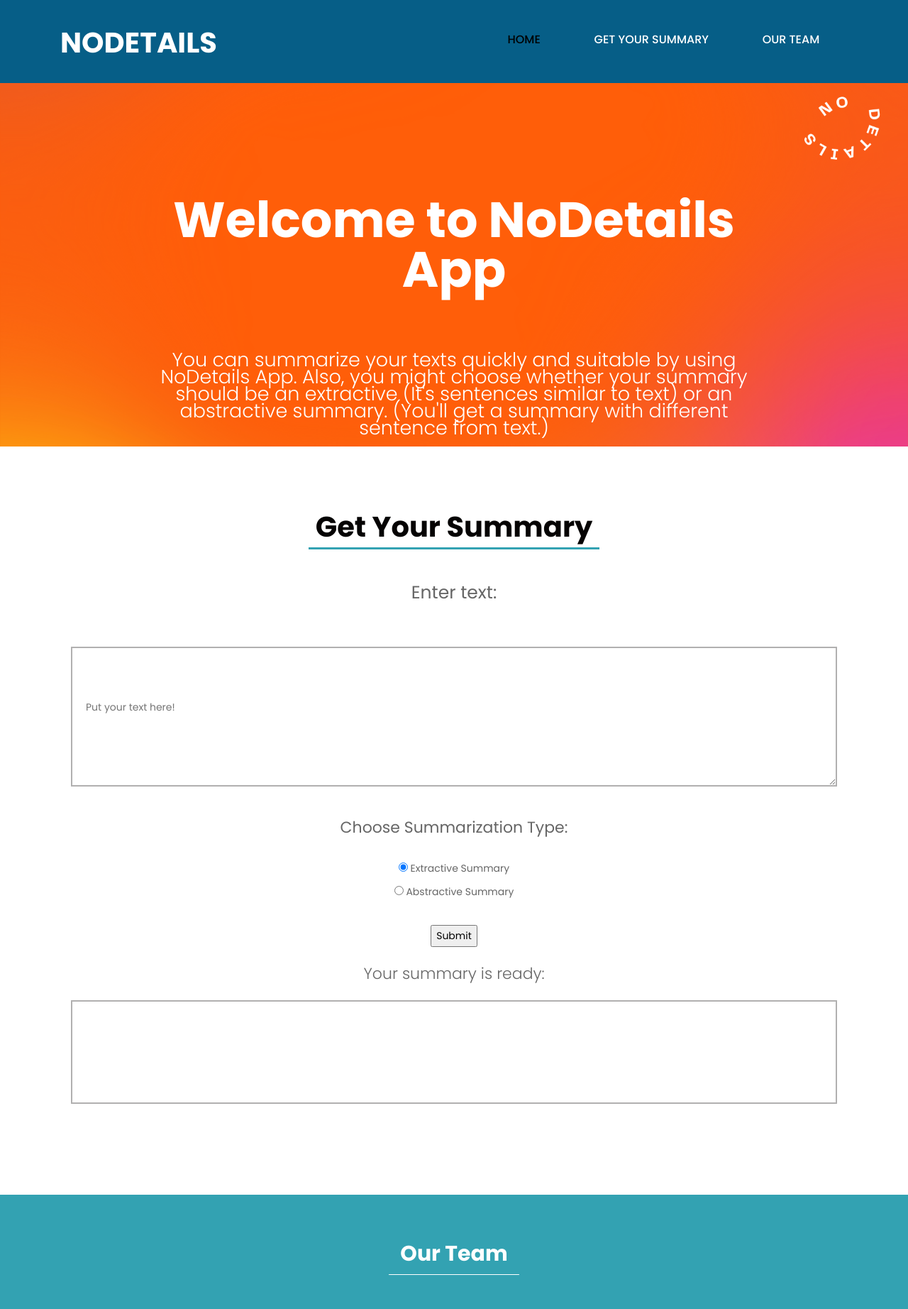
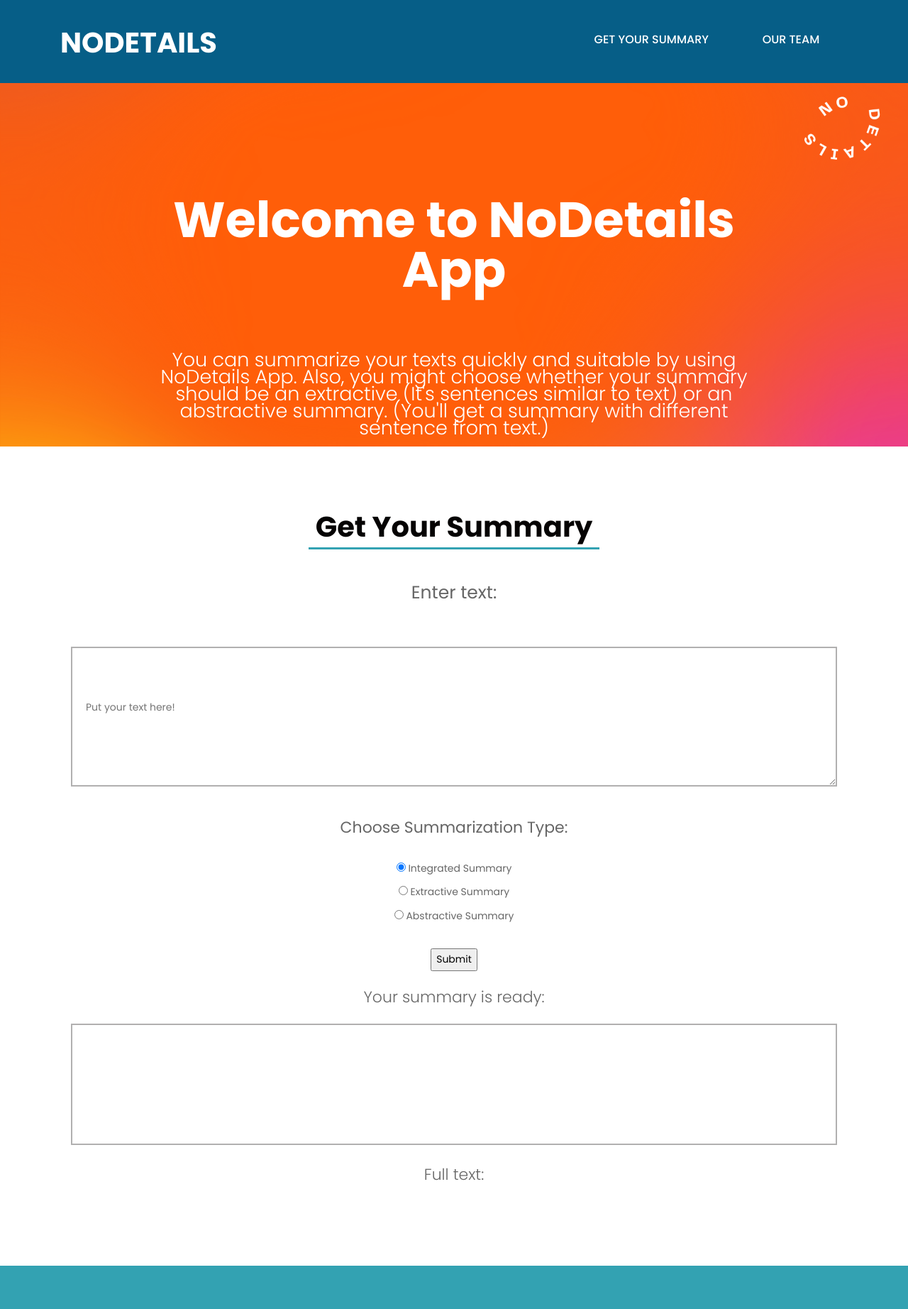
Before and after one commit to bozdogan/nodetails-website, a Flask app: page / in a window 1280 px wide. Shown: the top 1844 px of the page at 71% size. Run offline with Flask 2, Linux system fonts and the light colour scheme; some libraries are stand-ins or nearby versions.

Commit message:
websiteee!!1

```diff
--- a/app.py
+++ b/app.py
@@ -1,11 +1,12 @@
+import sys
 from flask import Flask, render_template, request
 import requests
+import json
 
 def call_api(api_url, data):
     response = requests.post(api_url, data=data)
-
     if response.status_code == 200:
-        return response.json()["summary"]
+        return response.json()
     else:
         print("\n\n===RESPONSE===\n"+str(response.text)+"\n")
 
@@ -16,14 +17,47 @@ app = Flask(__name__)
 def index():
     if request.method == "POST":
         data = request.form
-        print(type(request.form))
-        summary = call_api("http://127.0.0.1:5000/sum", data)
-        summary = call_api("http://127.0.0.1:5000/sum", data)
+        response = call_api(API_URL + "/sum", data)
 
-        return render_template("index.html", summary=summary)
+        text = ""
+        text_display = ""
+        summary = ""
+        extended_summary = ""
+
+        if response:
+            if "reference" in response:
+                text_display = []
+                for k, v in response["sentences"].items():
+                    text_display.append(f'<a class="referenced" name="ref{k}">{v}</a>')
+                text_display = " ".join(text_display)
+
+                sum_linked = []
+                for ref in response["reference"]:
+                    sum_linked.append(f'<a href="#ref{ref}">{response["sentences"][ref]}</a>')
+                extended_summary = " ".join(sum_linked)
+            elif "summary" in response:
+                summary = response["summary"]
+
+            # if "extended_summary" in response:
+            #     extended_summary = response["extended_summary"]
+
+
+            text = data["text"]
+            text = json.dumps(response)
+        else:
+            text = "Server unavailable"
+
+        return render_template("index.html",
+                               text=text,
+                               summary=summary,
+                               extended_summary=extended_summary,
+                               text_display=text_display)
     else:
         return render_template("index.html")
 
 
 if __name__ == "__main__":
+    API_URL = sys.argv[1] if len(sys.argv) > 1 else "http://127.0.0.1:5000"
+    print("API URL: %s\n" % API_URL)
+
     app.run(port=5001, debug=True)
--- a/static/css/stil.css
+++ b/static/css/stil.css
@@ -0,0 +1,7 @@
+a.referenced:target{
+	background-color: #ff0;
+}
+
+.carousel-inner{
+	max-height: 800px;
+}
--- /dev/null
+++ b/static/js/betik.js
@@ -0,0 +1,18 @@
+var mybutton = document.getElementById("backtotop");
+
+// When the user scrolls down 20px from the top of the document, show the button
+window.onscroll = function() {scrollFunction()};
+
+function scrollFunction() {
+  if (document.body.scrollTop > 850 || document.documentElement.scrollTop > 850) {
+    mybutton.style.display = "block";
+  } else {
+    mybutton.style.display = "none";
+  }
+}
+
+// When the user clicks on the button, scroll to the top of the document
+function topFunction() {
+  document.body.scrollTop = 215;
+  document.documentElement.scrollTop = 215;
+}
--- a/templates/index.html
+++ b/templates/index.html
@@ -52,7 +52,7 @@
           <div class="col-xl-3 col-lg-3 col-md-3 col-sm-3 col logo_section">
             <div class="full">
               <div class="center-desk">
-                <div class="logo"> <a href="index.html">NODETAILS</a> </div>
+                <div class="logo"> <a href="#">NODETAILS</a> </div>
               </div>
             </div>
           </div>
@@ -61,7 +61,6 @@
               <div class="limit-box">
                 <nav class="main-menu">
                   <ul class="menu-area-main">
-                    <li class="active"> <a href="index.html">Home</a> </li>
                     <li> <a href="#getsummary">Get Your Summary</a> </li>
                     <li> <a href="#testimonial">Our Team</a> </li>
                     <li class="mean-last"> </a> </li>
@@ -113,22 +112,26 @@
 
             <form action="/" method="POST">
             <div class="col-md-12">
-              <textarea class="textarea" placeholder="Put your text here!" type="text" name="text" id="content">{{ text }}</textarea>
+              <textarea class="textarea" placeholder="Put your text here!" type="text" name="text" id="content"></textarea>
             </div>
-
+           <script>console.log({{text|safe}})</script>
 
           <div class="container" align="center" >
 
              <div class="col-md-12"  >
             <span  style="font-size:22px" >Choose Summarization Type:  </span>
               </div><br/>
+
+            <div>
+             <input type="radio" id="abs4" name="engine" value="integrated-engine" checked="checked">
+             <label for="abs4">  Integrated Summary</label>
+           </div>
 		  <div>
-             <input type="radio" id="ext" name="method" value="ext" checked>
+             <input type="radio" id="ext" name="engine" value="ext-engine">
              <label for="ext">  Extractive Summary</label>
             </div>
-
             <div>
-             <input type="radio" id="abs" name="method" value="abs">
+             <input type="radio" id="abs" name="engine" value="abs-wikihow-engine">
              <label for="abs">  Abstractive Summary</label>
            </div>
          </div><br/>
@@ -144,9 +147,15 @@
 		      <p style="font-size:22px">Your summary is ready:</p><br/>
               <label class="textarea" placeholder="özet" type="text" name="Outputtext" id="output">
 				{{ summary }}
+				<br>
+				{{ extended_summary | safe }}
 			  </label>
             </div>
 
+		<div class="col-md-12" align="center">
+		      <p style="font-size:22px">Full text:</p><br/>
+			{{ text_display | safe }}
+        </div>
 
          </form>
 
@@ -237,6 +246,9 @@
   <!-- end Testimonial -->
   <!--  footer -->
 
+  <a style="display:none;position:fixed;bottom:10px;right:10px;" href="#" title="Back to Top" id="backtotop"><img src="{{ url_for('static', filename='images/round-arrow-top.png') }}" style="height:50px" /></a>
+
+
   <!-- Javascript files-->
   <script src="{{ url_for('static', filename='js/jquery.min.js') }}"></script>
   <script src="{{ url_for('static', filename='js/popper.min.js') }}"></script>
@@ -245,7 +257,8 @@
   <script src="{{ url_for('static', filename='js/plugin.js') }}"></script>
   <!-- sidebar -->
   <script src="{{ url_for('static', filename='js/jquery.mCustomScrollbar.concat.min.js') }}"></script>
-  <script src="{{ url_for('static', filename='js/custom.j') }}s"></script>
+  <script src="{{ url_for('static', filename='js/custom.js') }}"></script>
+  <script src="{{ url_for('static', filename='js/betik.js') }}"></script>
   <script src="https:cdnjs.cloudflare.com/ajax/libs/fancybox/2.1.5/jquery.fancybox.min.js"></script>
   <script>
     $(document).ready(function(){
```
Also changed, not shown: static/images/bozdogan.jpg, static/images/nazlican.jpeg, static/images/ramazan.jpeg, static/images/round-arrow-top.png (added), static/images/testimonial-img.png (deleted).
